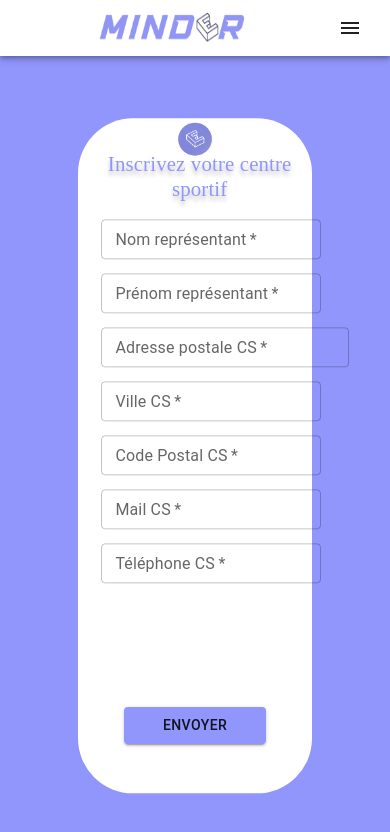
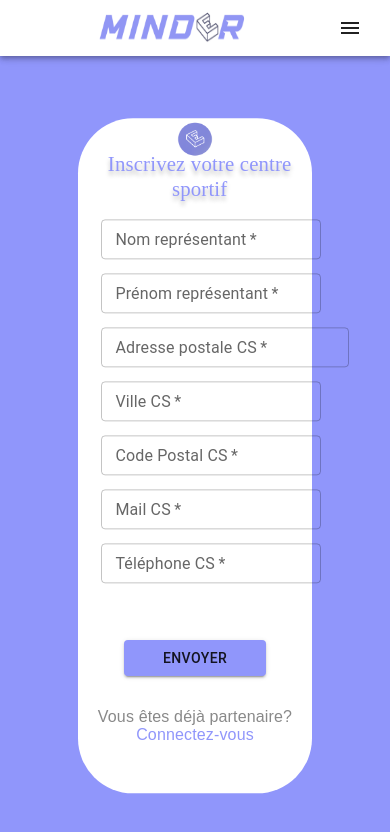
Before and after one commit to Zakichanu/Minder, a React (Create React App) app in the folder minder/: page /SignupSC in a window 390 px wide. Shown: the top 832 px of the page. Built offline with nearby package versions, Linux system fonts and the light colour scheme; a web font is replaced by a local one.

Commit message:
lien inscription vers connexion

```diff
--- a/minder/src/pages/SignupSC.module.css
+++ b/minder/src/pages/SignupSC.module.css
@@ -97,7 +97,7 @@
 
 .signupButton {
   position: absolute;
-  top: 90%;
+  top: 80%;
   left: 50%;
   transform: translate(-50%, -50%);
 }
@@ -117,6 +117,16 @@
 
 .signupSCDiv.animate {
   animation: 0.25s ease 0s 1 normal forwards slide-in-top;
+}
+
+.linkToLogin {
+  position: absolute;
+  top: 85%;
+  left: 0%;
+  font-family: Arial, Helvetica, sans-serif;
+  width: 100%;
+  height: auto;
+  color: #898989;
 }
 
 /* Mobile version*/
@@ -201,8 +211,19 @@
   .signupButton {
     border: 0;
     position: absolute;
-    top: 90%;
+    top: 80%;
     left: 50%;
+  }
+
+  .linkToLogin {
+    position: absolute;
+    top: 85%;
+    left: 0%;
+    font-size: medium;
+    font-family: Arial, Helvetica, sans-serif;
+    width: 100%;
+    height: auto;
+    color: #898989;
   }
 
   .SCInputMobile{
--- a/minder/src/pages/SignupSC.tsx
+++ b/minder/src/pages/SignupSC.tsx
@@ -1,4 +1,4 @@
-import { Button, TextField } from "@mui/material";
+import { Button, Link, TextField } from "@mui/material";
 import { FunctionComponent, useEffect } from "react";
 
 import NavBar from "../components/NavBar";
@@ -161,6 +161,11 @@ const SignupSC: FunctionComponent = () => {
         >
           Envoyer
         </Button>
+        <p className={styles.linkToLogin}>
+          Vous êtes déjà partenaire?  <Link href="/LoginSC" color="secondary" underline="hover">
+            {'Connectez-vous'}
+          </Link>
+        </p>
       </div>
     </div>
   );
```
Lines whose indentation alone changed are shown as unchanged.
